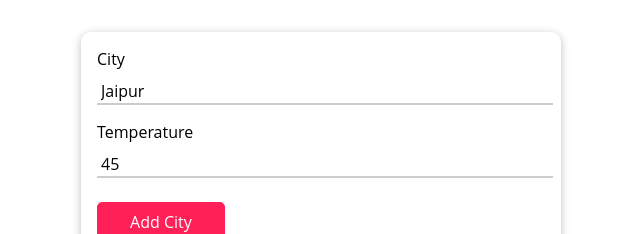
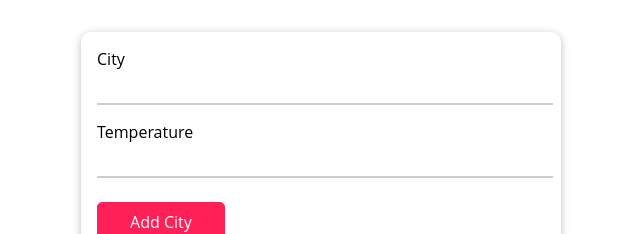
Before and after one commit to anuj-k-s/react-weatherapp, a React (Create React App) app: page / in a window 1280 px wide. Shown: the top 234 px of the page, without its empty margins (319-959 px from the left). Built offline with nearby package versions, Linux system fonts and the light colour scheme.

Commit message:
usestate split to avoid merging of states and remove city handler code

```diff
--- a/src/components/CityForm/CityForm.js
+++ b/src/components/CityForm/CityForm.js
@@ -2,10 +2,11 @@ import React, { useState } from "react";
 import Card from "../UI/Card/Card";
 import styles from "./CityForm.module.css";
 const CityForm = (props) => {
-  const [currentCityState, updateCurrentCityState] = useState({ cityName: "Jaipur", cityTemp: 45 });
+  const [cityName, updateCityName] = useState("");
+  const [cityTemp, updateCityTemp] = useState("");
   const submitHandler = event => {
       event.preventDefault();
-        props.onAddCity(currentCityState);
+        props.onAddCity({cityName,cityTemp});
   }
   console.log("CityForm rendered")
   return (
@@ -17,9 +18,9 @@ const CityForm = (props) => {
             <input
               type="text"
               id="city"
-              value={currentCityState.cityName}
+              value={cityName.cityName}
               onChange={(event) =>
-                updateCurrentCityState({ cityName: event.target.value, cityTemp: currentCityState.cityTemp })
+                updateCityName(event.target.value)
               }
             />
           </div>
@@ -28,9 +29,9 @@ const CityForm = (props) => {
             <input
               type="number"
               id="temp"
-              value={currentCityState.cityTemp}
+              value={cityName.cityTemp}
               onChange={(event) =>
-                updateCurrentCityState({ cityName: currentCityState.cityName, cityTemp: event.target.value })
+                updateCityTemp(event.target.value)
               }
             />
           </div>
--- a/src/components/CityList/CityList.js
+++ b/src/components/CityList/CityList.js
@@ -9,7 +9,7 @@ const CityList = (props) => {
       <ul>
         {props.cities.map((city) => {
           return (
-              <li key={city.id}>
+              <li key={city.id} onClick={props.onRemoveItem.bind(this,city.id)}>
                 <span>{city.cityName}</span>
                 <span>{city.cityTemp}</span>
               </li>
--- a/src/components/CityList/CityList.module.css
+++ b/src/components/CityList/CityList.module.css
@@ -16,8 +16,8 @@
 }
 
 .city_list li{
-    padding: 0.5rem;
-    margin: 0.5rem;
+    padding: 0.5rem 1rem;
+    margin: 1rem 0;
     display: flex;
     justify-content: space-between;
     box-shadow: 0 1px 5px rgb(0 0 0 / 26%);
--- a/src/components/Home/Home.js
+++ b/src/components/Home/Home.js
@@ -4,17 +4,25 @@ import  Card  from "../UI/Card/Card";
 import CityForm from "../CityForm/CityForm";
 import CityList from "../CityList/CityList";
 const Home = () => {
+
   const [cities,updateCities] =  useState([]);
+
   const addCityHandler = city => {
    updateCities(prevCities => [
     ...prevCities,{id:Math.random().toString(),...city}
-   ])
+   ]);
+  };
+
+
+  const removeCityHandler = (id) => {
+    updateCities( prevCities =>
+       prevCities.filter(city => city.id !== id))
   }
   return (
     <React.Fragment>
       <CityForm onAddCity={addCityHandler}/>
       <section>
-        <CityList cities = {cities}/>
+        <CityList cities = {cities} onRemoveItem={removeCityHandler}/>
       </section>
 
     </React.Fragment>
```
